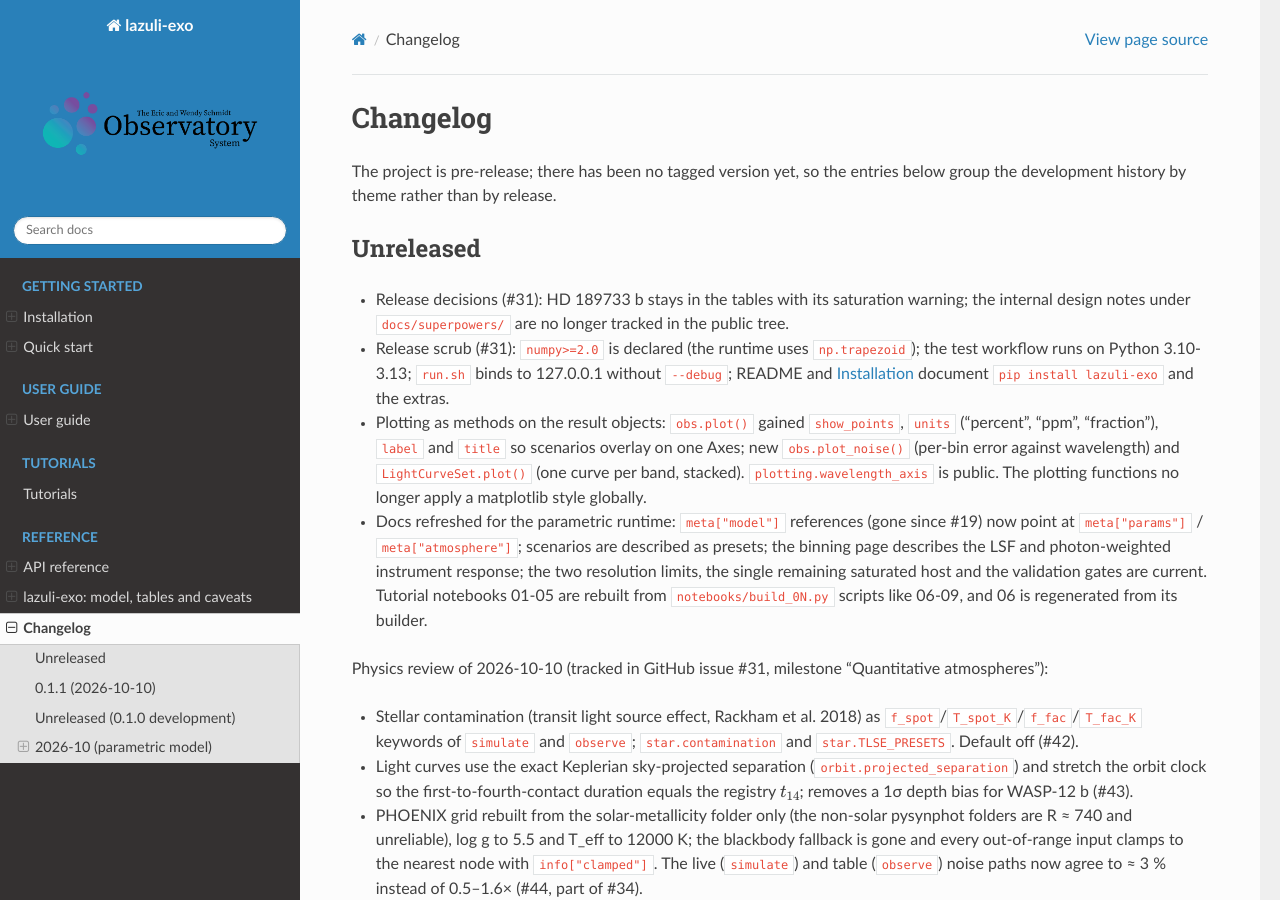
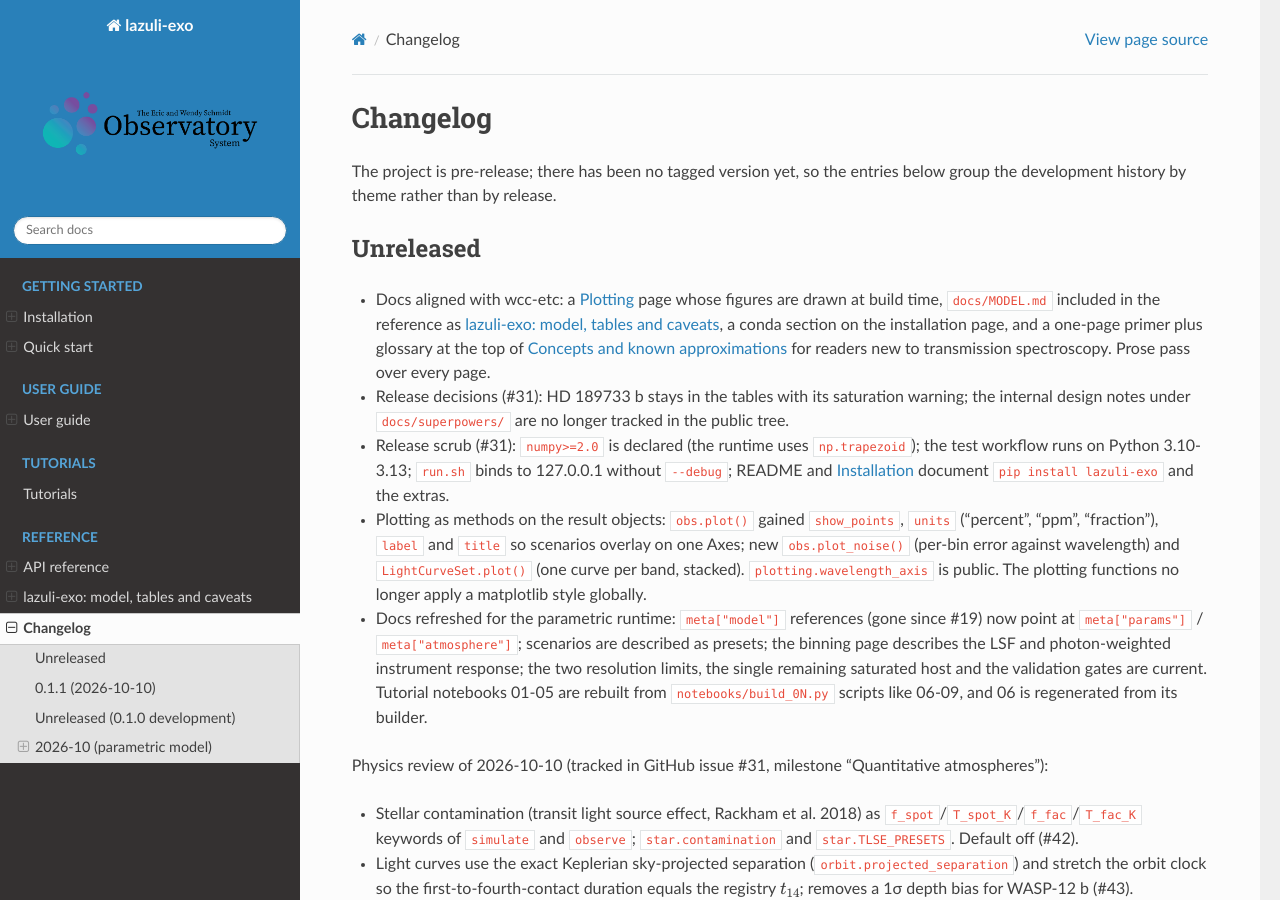
Before and after one commit to schmidt-observatories/lazuli-exo, a Sphinx documentation site: the page built from docs/sphinx/changelog.rst, in a window 1280 px wide and 900 px high. Built offline with Sphinx 7.4.7 and the Read the Docs theme 3.1.0, drawn with Linux system fonts in a browser that asks for light colours; pages that are not in the unit, such as notebooks, are missing from menus.

Commit message:
docs: changelog entry for the docs alignment
Co-Authored-By: Claude Fable 5.1 <noreply@anthropic.com>

```diff
--- a/docs/sphinx/changelog.rst
+++ b/docs/sphinx/changelog.rst
@@ -7,6 +7,11 @@ entries below group the development history by theme rather than by release.
 Unreleased
 ----------
 
+- Docs aligned with wcc-etc: a :doc:`user_guide/plotting` page whose
+  figures are drawn at build time, ``docs/MODEL.md`` included in the
+  reference as :doc:`model`, a conda section on the installation page, and
+  a one-page primer plus glossary at the top of :doc:`user_guide/concepts`
+  for readers new to transmission spectroscopy. Prose pass over every page.
 - Release decisions (#31): HD 189733 b stays in the tables with its
   saturation warning; the internal design notes under ``docs/superpowers/``
   are no longer tracked in the public tree.
```
